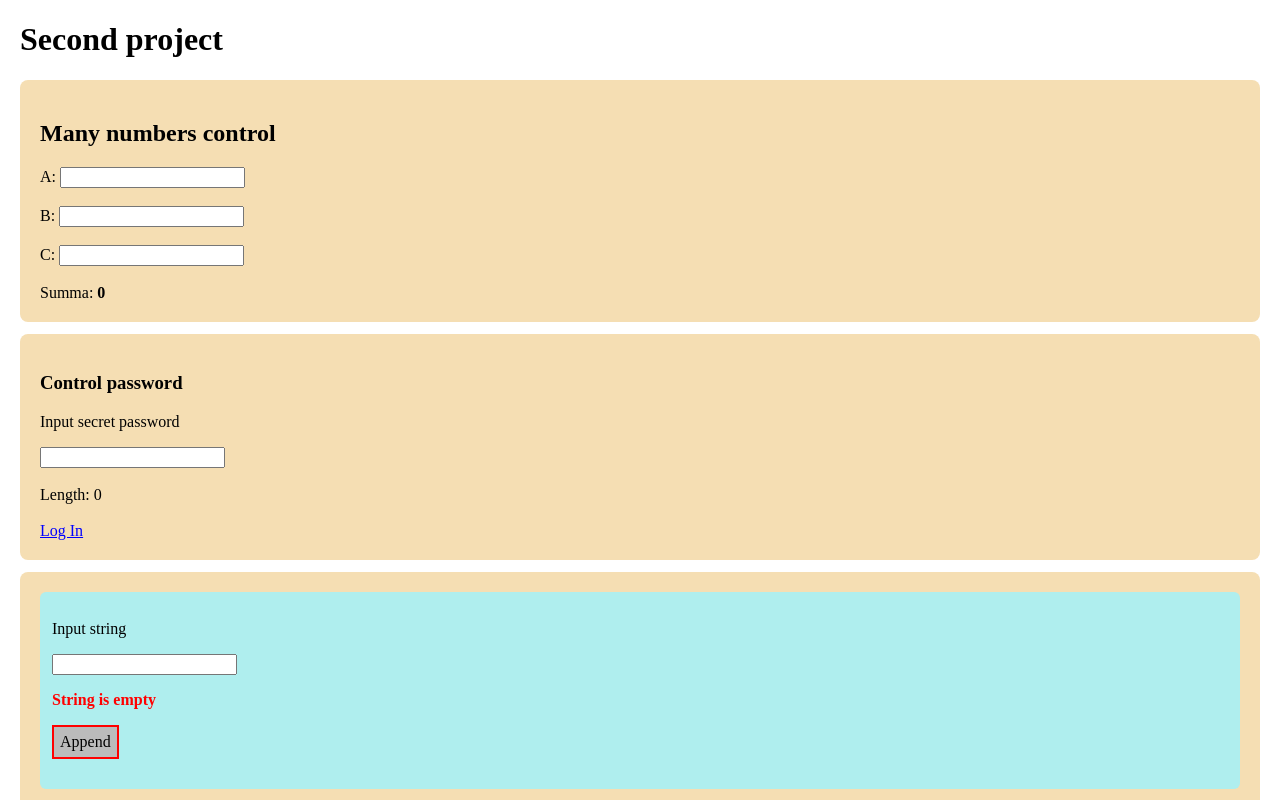
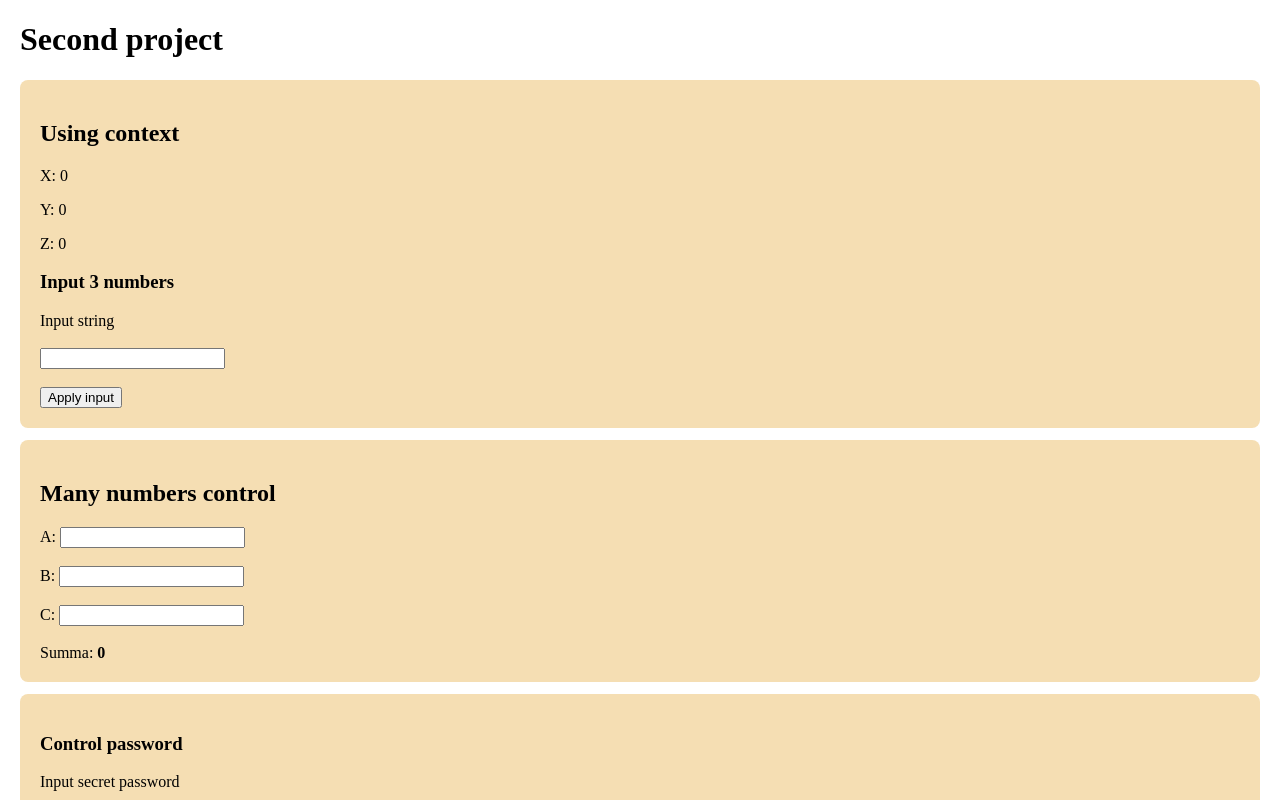
Before and after one commit to maxim218/react-second-test-project, a React (Create React App) app: page / in a window 1280 px wide. Shown: the top 800 px of the page. Built offline with nearby package versions, Linux system fonts and the light colour scheme.

Commit message:
use context using

```diff
--- a/src/App.js
+++ b/src/App.js
@@ -1,11 +1,13 @@
 import FormAndListComponent from "./components/FormAndList/FormAndListComponent";
 import PasswordControlComponent from "./components/PasswordControl/PasswordControlComponent";
 import FormUsingReducerComponent from "./components/ManyNumsControl/FormUsingReducerComponent";
+import BoxWithElementsComponent from "./components/ContextUsing/BoxWithElementsComponent";
 
 export default function App() {
     return (
         <div>
             <h1>Second project</h1>
+            <BoxWithElementsComponent/>
             <FormUsingReducerComponent/>
             <PasswordControlComponent/>
             <FormAndListComponent/>
--- /dev/null
+++ b/src/components/ContextUsing/BoxWithElementsComponent.js
@@ -0,0 +1,28 @@
+import getBoxStyleObject from "../ManyNumsControl/getBoxStyleObject";
+import PositionContext from "./PositionContext";
+import RenderPositionComponent from "./RenderPositionComponent";
+import int from "./../../utils/int";
+import FormPositionInput from "./FormPositionInput";
+import {useState} from "react";
+
+export default function BoxWithElementsComponent() {
+    const [x, setX] = useState(0);
+    const [y, setY] = useState(0);
+    const [z, setZ] = useState(0);
+
+    function mySetContextFields(elementsArray) {
+        setX( int(elementsArray[0]) );
+        setY( int(elementsArray[1]) );
+        setZ( int(elementsArray[2]) );
+    }
+
+    return (
+        <div style={getBoxStyleObject()}>
+            <PositionContext.Provider value={{x: int(x), y: int(y), z: int(z), mySetContextFields: mySetContextFields}}>
+                <h2>Using context</h2>
+                <RenderPositionComponent/>
+                <FormPositionInput/>
+            </PositionContext.Provider>
+        </div>
+    );
+}
--- /dev/null
+++ b/src/components/ContextUsing/FormPositionInput.js
@@ -0,0 +1,31 @@
+import {useState} from "react";
+import {useContext} from "react";
+import PositionContext from "./PositionContext";
+
+export default function FormPositionInput() {
+    const [data, setData] = useState("");
+    const ctx = useContext(PositionContext);
+
+    function onChangeFunction(myEvent) {
+        setData(myEvent.target.value);
+    }
+
+    function btnOnClickFunction() {
+        const separator = " ";
+        const elementsArray = data.trim().split(separator);
+        ctx.mySetContextFields(elementsArray);
+    }
+
+    return (
+        <div>
+            <h3>Input 3 numbers</h3>
+            <span>Input string</span>
+            <br/>
+            <br/>
+            <input type={"text"} spellCheck={"false"} autoComplete={"off"} onChange={onChangeFunction} value={data} />
+            <br/>
+            <br/>
+            <button onClick={btnOnClickFunction}>Apply input</button>
+        </div>
+    );
+}
--- /dev/null
+++ b/src/components/ContextUsing/PositionContext.js
@@ -0,0 +1,10 @@
+import React from 'react';
+
+const PositionContext = React.createContext({
+    x: 0,
+    y: 0,
+    z: 0,
+    mySetContextFields: () => {}
+});
+
+export default PositionContext;
--- /dev/null
+++ b/src/components/ContextUsing/RenderPositionComponent.js
@@ -0,0 +1,13 @@
+import {useContext} from "react";
+import PositionContext from "./PositionContext";
+
+export default function RenderPositionComponent() {
+    const ctx = useContext(PositionContext);
+    return (
+        <div>
+            <p>X: {ctx.x}</p>
+            <p>Y: {ctx.y}</p>
+            <p>Z: {ctx.z}</p>
+        </div>
+    );
+}
```
